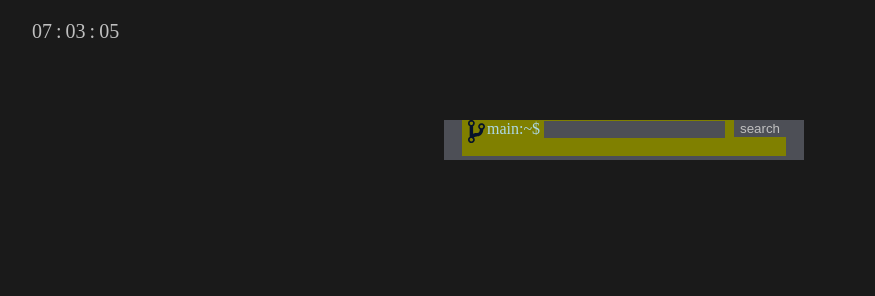
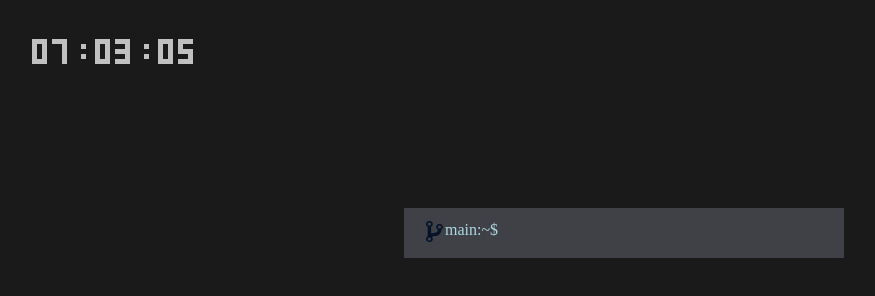
Before and after one commit to Kuukkelsson/Kuukkelsson.github.io, a plain HTML site: page index.html in a window 1280 px wide. Shown: the whole page, without its empty margins (16-891 px from the left). Drawn offline with Linux system fonts and the light colour scheme.

Commit message:
Add files via upload

```diff
--- a/index.html
+++ b/index.html
@@ -19,7 +19,11 @@
     </div>
   </header>
 
-  <section>
+  <div class="outdiv">
+    <div class="indiv">
+    </div>
+  </div>
+
   <div class="searchbar">
     <div class="searchcontent">
       <form action="https://duckduckgo.com/" method="get">
@@ -28,11 +32,11 @@
         </div>
         <label for="tsb" class="tsblabel"><span>main:~$</span></label>
         <input class="tsb" type="text" name="q" placeholder=""/>
-          <button class="button">search</button>
       </form>
     </div>
   </div>
-  </section>
+
+
 
   <script src="js_src/clock.js"></script>
 </body>
--- a/styles/style.css
+++ b/styles/style.css
@@ -1,20 +1,31 @@
 
 :root {
   --main-bg: #1A1A1A;
-  --search-bg: #4D4F56;
+  --search-bg: #3F4146;
   --search-height: 26;
+}
+
+@font-face {
+  font-family: Pixel;
+  src: url(fonts/pixl.ttf);
 }
 
 header {
   margin: auto;
 }
 
-.clock ul {
-  display: flex;
-  font-size: 20px;
-  gap: 4px;
+p {
+  margin-top: 0;
 }
 
+.clock ul {
+  margin: 0;
+  display: flex;
+  font-size: 80px;
+  gap: 4px;
+  font-family: Pixel, pxl;
+
+}
 li {
   color: silver;
   display: inline;
@@ -25,14 +36,13 @@ body {
 }
 
 .header {
-  height: 100px;
+  height: 200px;
 }
 
 .imgbox {
-  height: 22.5px;
+  height: 21.5px;
   width: 17px;
   float: left;
-  margin-left: 6px;
   margin-right: 2px;
 }
 
@@ -43,23 +53,21 @@ body {
   padding: 0;
 }
 
-
-
 .searchbar {
   background-color: var(--search-bg);
-  width: 360px;
+  width: 440px;
   margin: auto;
-  height: 40px;
+  height: 50px;
+  top: 0;
+  left: 0;
 }
 
 .searchcontent{
-  background-color: olive;
-  height: 40px;
-  top: 0;
-  left: 0;
+  background-color: var(--search-bg);
+  top: 25%;
   width: 90%;
-  margin: auto;
-  height: 90%;
+  margin: 0 auto;
+  position: relative;
 }
 
 
@@ -72,8 +80,12 @@ body {
   border: none;
   outline: none;
   color: silver;
+}
+.stb input {
+  height: 22.25px;
+}
 
-}
+
 .button {
   background-color: var(--search-bg);
   border: none;
```
Also changed, not shown: styles/fonts/pixl.ttf (added). Lines whose indentation alone changed are shown as unchanged.
